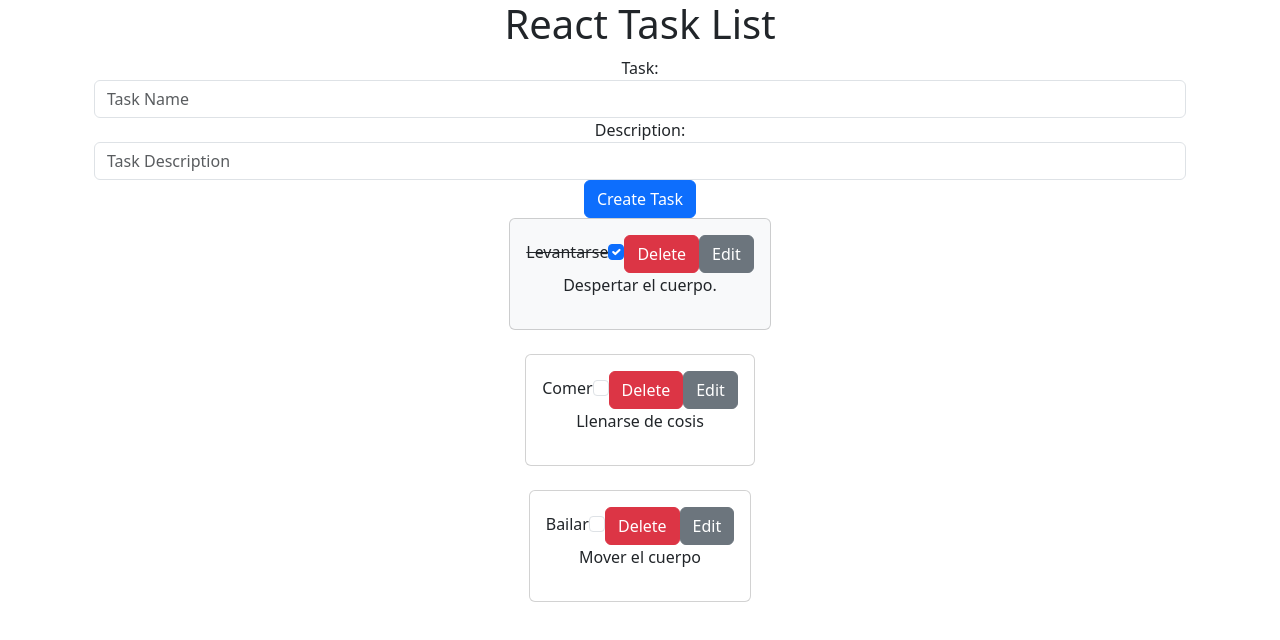
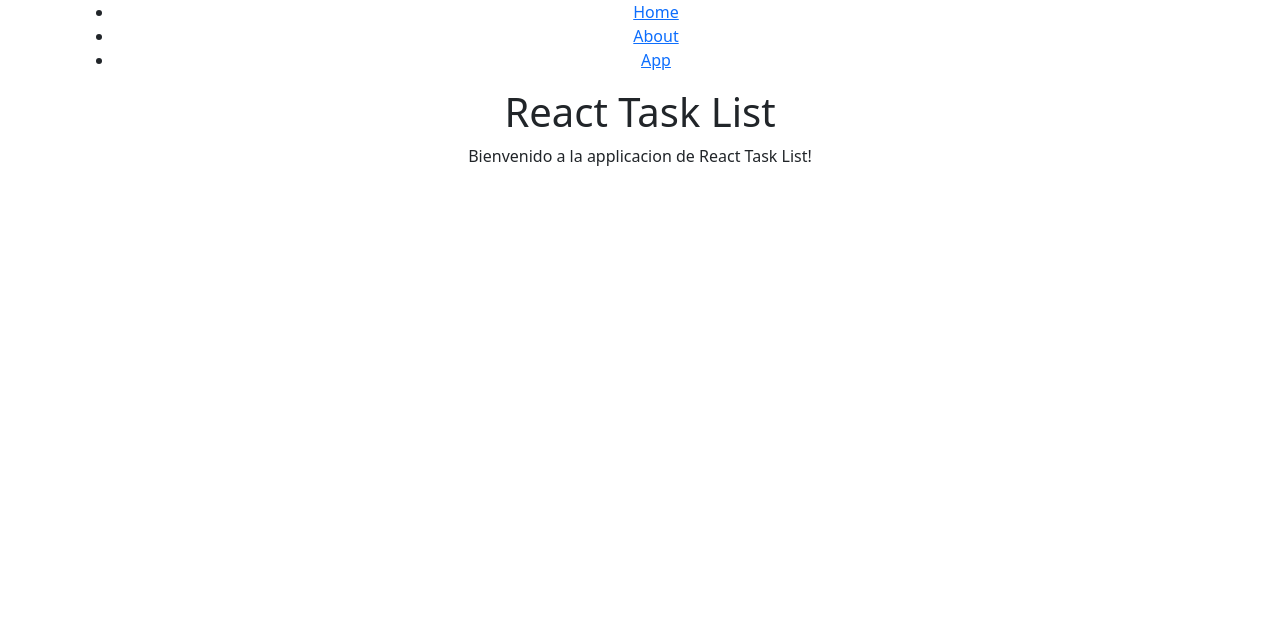
Before and after one commit to wvartech/my-react-task-list, a React (Vite) app: page / in a window 1280 px wide. Shown: the top 640 px of the page. Built offline with nearby package versions, Linux system fonts and the light colour scheme.

Commit message:
project 5

```diff
--- a/src/App.jsx
+++ b/src/App.jsx
@@ -5,6 +5,43 @@ import TaskList from "./Components/TaskList"
 export const ListContext = createContext();
 import { useState } from "react";
 import { useEffect } from "react";
+import { BrowserRouter, Routes, Route, Link } from "react-router-dom";
+import { Home } from "./Components/Home";
+import { About } from "./Components/About";
+import { Tareas } from "./Components/Tareas";
+
+export function Menu(){
+  return (
+    <nav>
+      <ul>
+        <li>
+          <Link to="/">Home</Link>
+        </li>
+        <li>
+          <Link to="/about">About</Link>
+        </li>
+        <li>
+          <Link to="/App">App</Link>
+        </li>
+      </ul>
+    </nav>
+  );
+}
+
+export function AppRouter(){
+  return (
+    <>
+      <Menu />
+      <Routes>
+        <Route path="App" element={<> <Header name="React Task List" />
+         <Tareas /> </>} />
+         <Route path="about" element={<About />} />
+         <Route path="/" element={ <Home/> } />
+
+      </Routes>
+    </>
+  )
+}
 
 function App() {
 
@@ -73,8 +110,10 @@ function App() {
 
       <div  className="d-flex flex-column align-items-center">
        <div className="container text-center">
-         <Header name="React Task List" />
-         <TaskList tasks={tasks} />
+        <BrowserRouter>
+          <AppRouter/>
+        </BrowserRouter>
+
        </div>
       </div>
     </ListContext.Provider>
--- /dev/null
+++ b/src/Components/About.jsx
@@ -0,0 +1,11 @@
+export function About(props){
+
+
+    return(
+        <div>
+            <h1>React Task List</h1>
+            <p>React Task List es una sencilla applicacion Web desarrollada utilizando React y otras librerias para darle dynamismo e interactividad. Puedes crear tareas, agregarlas, y editarlas, todo esto sin tener que recargar la pagina.</p>
+        </div>
+    )
+
+}
--- /dev/null
+++ b/src/Components/Home.jsx
@@ -0,0 +1,11 @@
+export function Home(props){
+
+
+    return(
+        <div>
+            <h1>React Task List</h1>
+            <p>Bienvenido a la applicacion de React Task List!</p>
+        </div>
+    )
+
+}
--- /dev/null
+++ b/src/Components/Tareas.jsx
@@ -0,0 +1,10 @@
+import TaskList from "./TaskList";
+
+export function Tareas(props){
+
+
+    return(
+        <TaskList />
+    )
+
+}
--- a/src/Components/TaskList.jsx
+++ b/src/Components/TaskList.jsx
@@ -11,8 +11,8 @@ export default function TaskList(props){
         description: "",
     });
 
-    const tasks = props.tasks;
-    const {addTask} = useContext(ListContext)
+    const {tasks} = useContext(ListContext);
+    const {addTask} = useContext(ListContext);
 
     const [task,setTask] = useState("");
     const [description,setDescription] = useState("");
```
